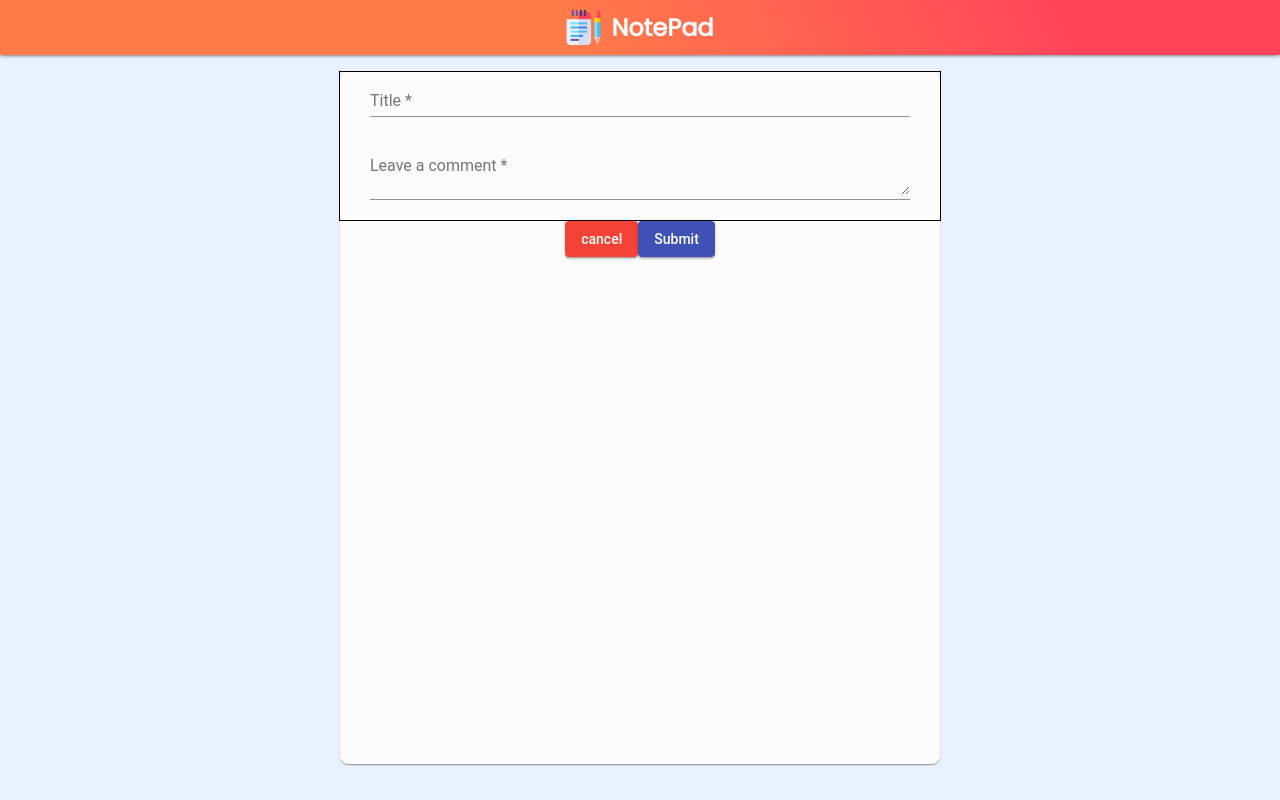
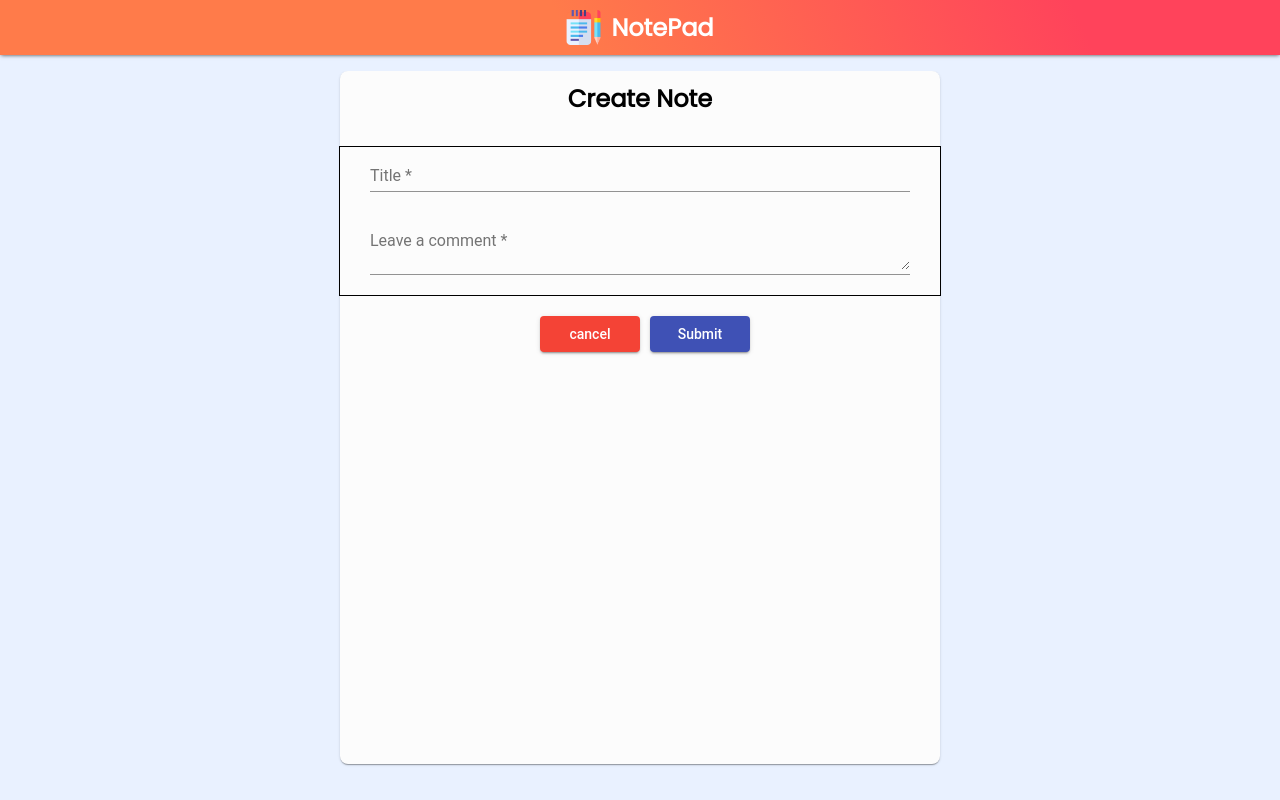
Before and after one commit to Moro-Afriyie/Note-App, an Angular app: page /addNote in a window 1280 px wide. Built offline with nearby package versions, Linux system fonts and the light colour scheme.

Commit message:
styled the addNote page

```diff
--- a/src/app/add-note-page/add-note-page.component.html
+++ b/src/app/add-note-page/add-note-page.component.html
@@ -1,4 +1,5 @@
 <div class="addnote-container">
+    <h2>Create Note</h2>
     <form [formGroup]="addNoteForm" class="form-box">
         <div class="form__fields">
             <mat-form-field class="form__title">
--- a/src/app/add-note-page/add-note-page.component.scss
+++ b/src/app/add-note-page/add-note-page.component.scss
@@ -6,6 +6,11 @@
     background-color: rgb(252, 252, 252);
     box-shadow: $boxShadow;
     border-radius: 8px;
+    h2 {
+        align-self: center;
+        text-align: center;
+        padding: 10px 0px;
+    }
 }
 
 @mixin flex {
@@ -21,9 +26,18 @@
     .form__fields {
         @include flex();
         border: 1px solid;
+        margin: 20px 0px;
         .form__title,
         .form__body {
             width: 90%;
         }
     }
 }
+
+.form__buttons {
+    display: flex;
+    button {
+        margin-left: 10px;
+        width: 100px;
+    }
+}
```
